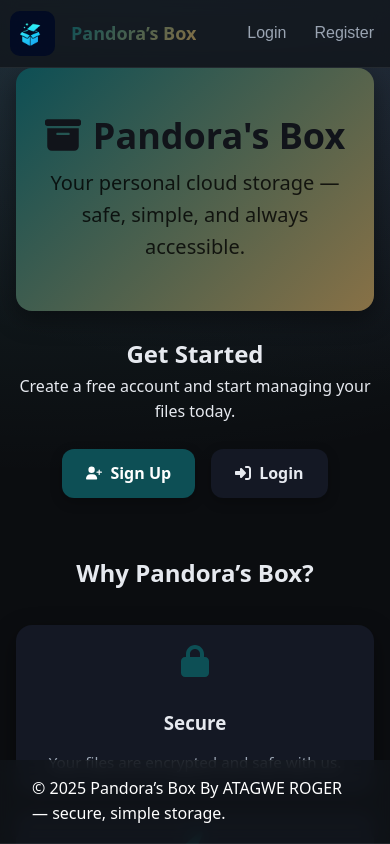
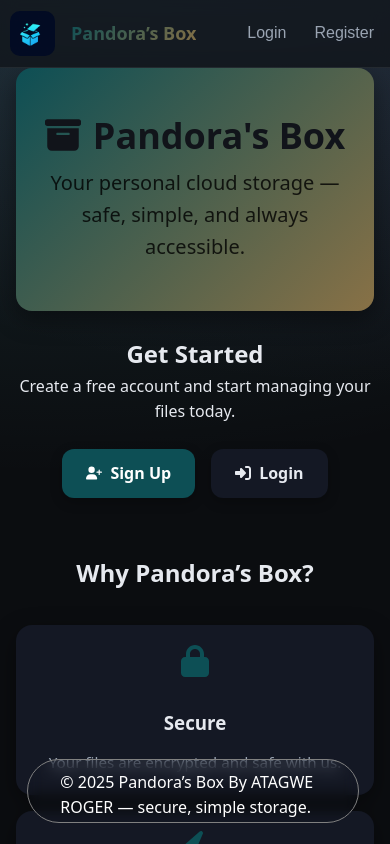
Before and after one commit to Metgala1/Pandora-s-box-, a React (Vite) app: page / in a window 390 px wide. Built offline with nearby package versions, Linux system fonts and the light colour scheme.

Commit message:
Gave the navigation bar a diffrent design

```diff
--- a/src/fileContext/MyFileContext.jsx
+++ b/src/fileContext/MyFileContext.jsx
@@ -99,36 +99,27 @@ const uploadFile = async (formData, onProgress) => {
     }
   };
 
- const downloadFile = async (url, filename) => {
+const downloadFile = async (fileId, filename) => {
   try {
-    const response = await fetch(url);
+    const response = await fetch(`/api/files/${fileId}/download`);
 
-    if (!response.ok) throw new Error(`Failed to fetch file: ${response.statusText}`);
-
-    // Try to get the filename from the Content-Disposition header
-    const contentDisposition = response.headers.get('Content-Disposition');
-    let extractedFilename = filename;
-
-    if (contentDisposition && contentDisposition.includes('filename=')) {
-      const match = contentDisposition.match(/filename="(.+)"/);
-      if (match && match[1]) {
-        extractedFilename = match[1];
-      }
-    }
-
-    // If no filename is extracted, use the provided filename
-    const finalFilename = extractedFilename || filename;
+    if (!response.ok) throw new Error("Download failed");
 
     const blob = await response.blob();
+
+    // Extract file type from response header
+    const contentType = response.headers.get("Content-Type");
+    const extension = contentType ? contentType.split("/")[1] : "";
+    const finalName = filename.includes(".") ? filename : `${filename}.${extension}`;
+
+    // Create a download link
     const blobUrl = window.URL.createObjectURL(blob);
-
     const link = document.createElement("a");
     link.href = blobUrl;
-    link.download = finalFilename;
+    link.download = finalName;
     document.body.appendChild(link);
     link.click();
-
-    document.body.removeChild(link);
+    link.remove();
     window.URL.revokeObjectURL(blobUrl);
   } catch (err) {
     console.error("Download error:", err);
--- a/src/styles/Footer.module.css
+++ b/src/styles/Footer.module.css
@@ -35,8 +35,9 @@
     width: 35%;
     margin: auto;
     display: flex;
-    justify-content: space-between;
+    justify-content: space-evenly;
     align-items: center;
+    color: #0b0d10;
 
 
 
@@ -49,6 +50,13 @@
 
 .active{
     color: white;
+    background: #9aa4b2;
+    width: 60px;
+    border-radius: 1rem;
+    padding: 3px 0px;
+    backdrop-filter: blur(8px);
+     background:  color-mix(in oklab, rgb(114, 113, 113), transparent 55%);
+
 }
 
 a{
@@ -57,14 +65,21 @@ a{
 
 @media (max-width: 768px) {
     .icons {
-        width: 90%;
-        padding-bottom: 0.5rem;
+        width: 100%;
     }
     .footer{
-        padding: 0px 2rem;
-    }
-    .footer {
-        background-color: none;
+        display: block;
+        padding: 10px 2px 1px 2rem ;
+        border-radius: 50px;
+        border: 0.8px solid grey;
+        height: fit-content;
+        background: none;
+        width: 85%;
+        margin-bottom: 2.5vh;
+        margin-left: 7%;
+
+
+
     }
     .icon{
        color: var(--muted);
```
